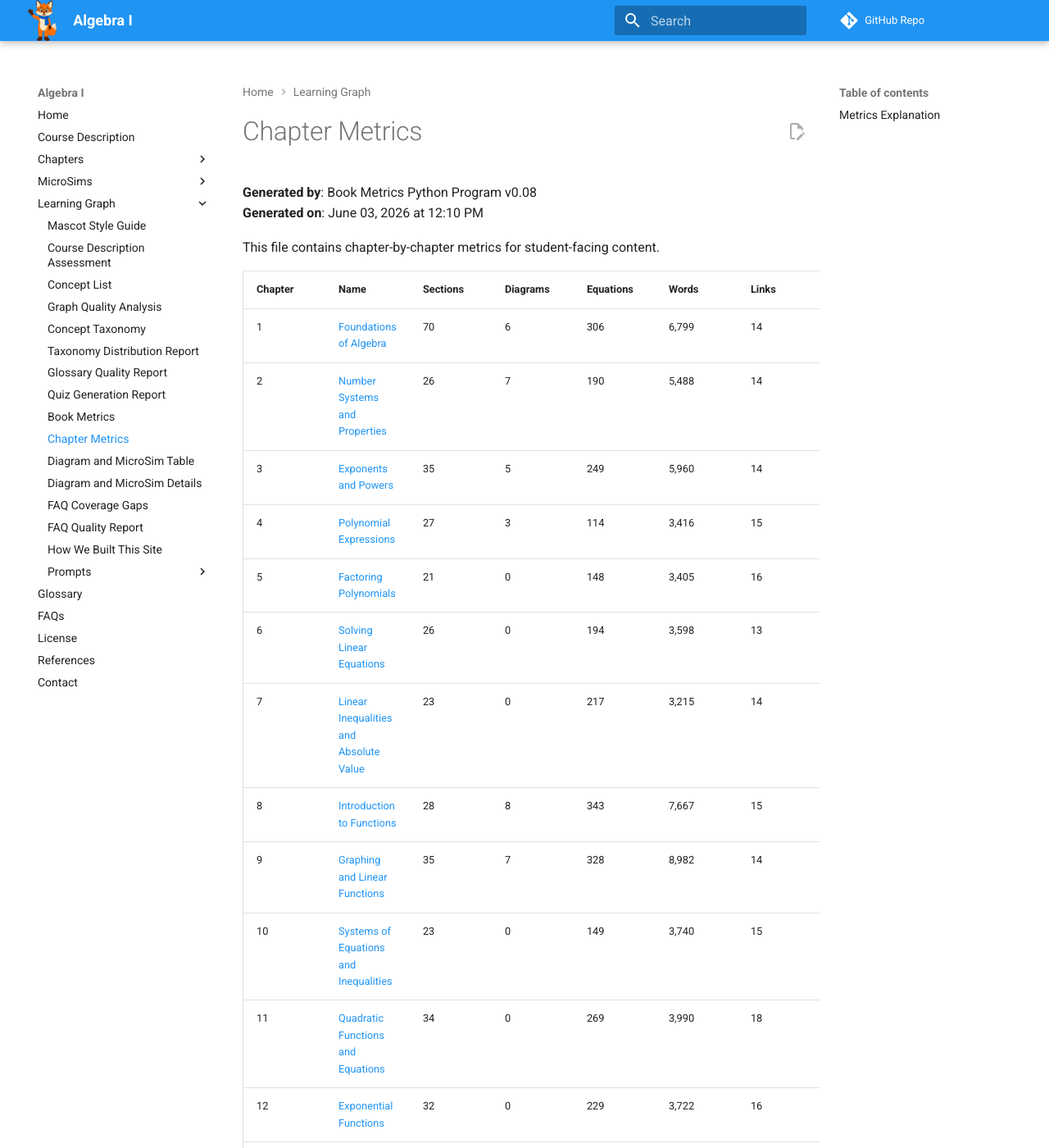
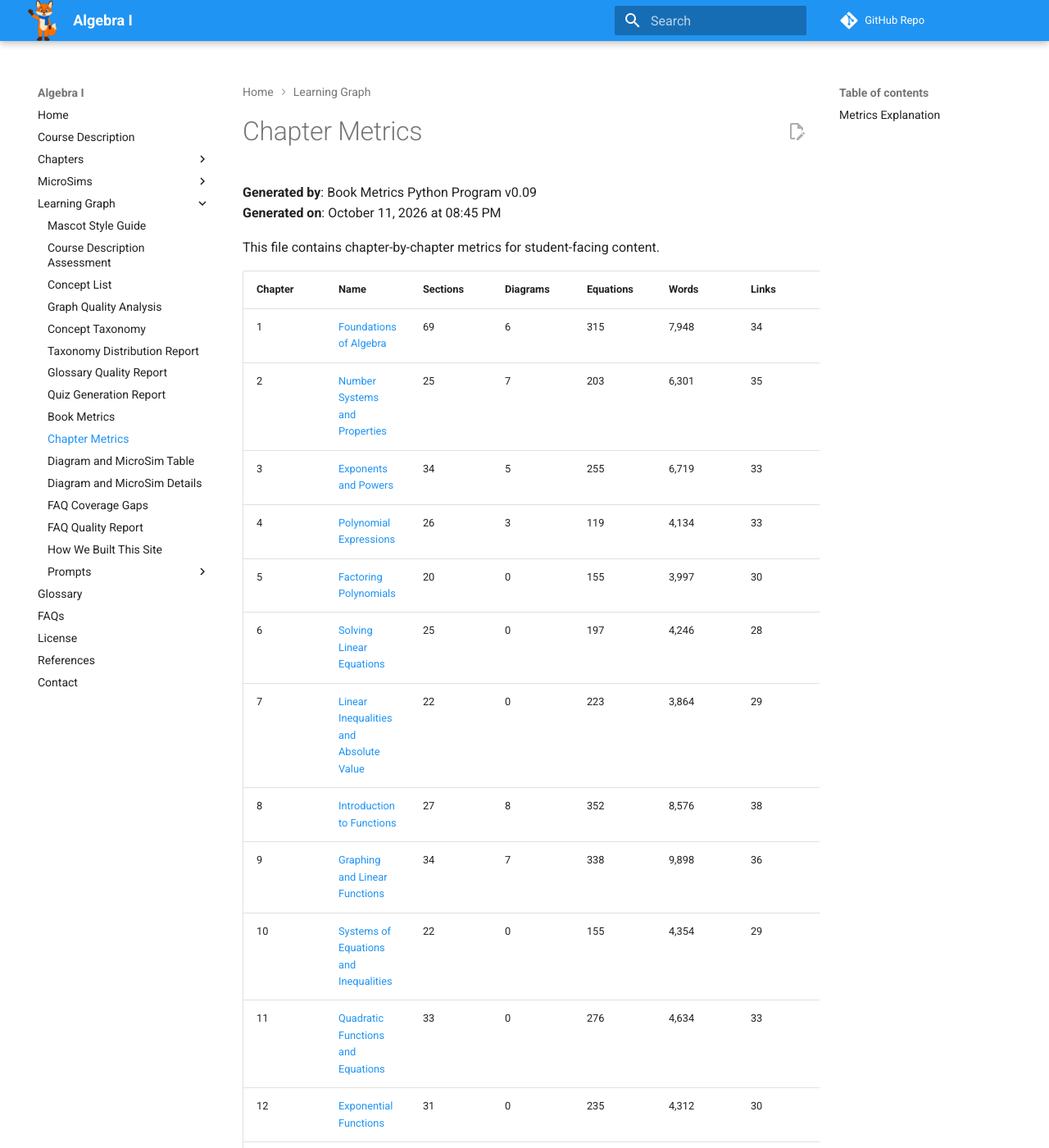
Before and after one commit to dmccreary/algebra-1, an MkDocs documentation site: the page built from docs/learning-graph/chapter-metrics.md, in a window 1280 px wide and 1400 px high. Shown: the whole window at 82% size. Built offline with MkDocs 1.6.1 and Material for MkDocs 9.7.7, drawn with Linux system fonts in a browser that asks for light colours; comment, search, counter and statistics services are not loaded; some of the changed text lies outside the part shown.

Commit message:
Regenerate book metrics and record development stage
Re-ran the book metrics generator (v0.09) after merging the mascot,
references, and MicroSim standardization work: 49 MicroSims, 13/13 chapter
references (130), 7 mascot poses, ~114K words, 490 equivalent pages.

Added extra.development_stage: Active Development to mkdocs.yml so the
required Development Stage element in the Book Composition table is no
longer flagged as "Not specified".

Co-Authored-By: Claude Sonnet 5.5 <noreply@anthropic.com>

```diff
--- a/docs/learning-graph/chapter-metrics.md
+++ b/docs/learning-graph/chapter-metrics.md
@@ -1,25 +1,25 @@
 # Chapter Metrics
 
-**Generated by**: Book Metrics Python Program v0.08
-**Generated on**: June 03, 2026 at 12:10 PM
+**Generated by**: Book Metrics Python Program v0.09
+**Generated on**: October 11, 2026 at 08:45 PM
 
 This file contains chapter-by-chapter metrics for student-facing content.
 
 | Chapter | Name | Sections | Diagrams | Equations | Words | Links | Quiz | Refs |
 |---------|------|----------|----------|-----------|-------|-------|------|------|
-| 1 | [Foundations of Algebra](../chapters/01-foundations-of-algebra/index.md) | 70 | 6 | 306 | 6,799 | 14 | 11 | 0 |
-| 2 | [Number Systems and Properties](../chapters/02-number-systems-and-properties/index.md) | 26 | 7 | 190 | 5,488 | 14 | 11 | 0 |
-| 3 | [Exponents and Powers](../chapters/03-exponents-and-powers/index.md) | 35 | 5 | 249 | 5,960 | 14 | 11 | 0 |
-| 4 | [Polynomial Expressions](../chapters/04-polynomial-expressions/index.md) | 27 | 3 | 114 | 3,416 | 15 | 11 | 0 |
-| 5 | [Factoring Polynomials](../chapters/05-factoring-polynomials/index.md) | 21 | 0 | 148 | 3,405 | 16 | 11 | 0 |
-| 6 | [Solving Linear Equations](../chapters/06-solving-linear-equations/index.md) | 26 | 0 | 194 | 3,598 | 13 | 10 | 0 |
-| 7 | [Linear Inequalities and Absolute Value](../chapters/07-linear-inequalities-and-absolute-value/index.md) | 23 | 0 | 217 | 3,215 | 14 | 10 | 0 |
-| 8 | [Introduction to Functions](../chapters/08-introduction-to-functions/index.md) | 28 | 8 | 343 | 7,667 | 15 | 10 | 0 |
-| 9 | [Graphing and Linear Functions](../chapters/09-graphing-and-linear-functions/index.md) | 35 | 7 | 328 | 8,982 | 14 | 10 | 0 |
-| 10 | [Systems of Equations and Inequalities](../chapters/10-systems-of-equations-and-inequalities/index.md) | 23 | 0 | 149 | 3,740 | 15 | 10 | 0 |
-| 11 | [Quadratic Functions and Equations](../chapters/11-quadratic-functions-and-equations/index.md) | 34 | 0 | 269 | 3,990 | 18 | 10 | 0 |
-| 12 | [Exponential Functions](../chapters/12-exponential-functions/index.md) | 32 | 0 | 229 | 3,722 | 16 | 10 | 0 |
-| 13 | [Data Analysis and Real-World Applications](../chapters/13-data-analysis-and-real-world-applications/index.md) | 56 | 0 | 298 | 5,763 | 16 | 10 | 0 |
+| 1 | [Foundations of Algebra](../chapters/01-foundations-of-algebra/index.md) | 69 | 6 | 315 | 7,948 | 34 | 11 | 10 |
+| 2 | [Number Systems and Properties](../chapters/02-number-systems-and-properties/index.md) | 25 | 7 | 203 | 6,301 | 35 | 11 | 10 |
+| 3 | [Exponents and Powers](../chapters/03-exponents-and-powers/index.md) | 34 | 5 | 255 | 6,719 | 33 | 11 | 10 |
+| 4 | [Polynomial Expressions](../chapters/04-polynomial-expressions/index.md) | 26 | 3 | 119 | 4,134 | 33 | 11 | 10 |
+| 5 | [Factoring Polynomials](../chapters/05-factoring-polynomials/index.md) | 20 | 0 | 155 | 3,997 | 30 | 11 | 10 |
+| 6 | [Solving Linear Equations](../chapters/06-solving-linear-equations/index.md) | 25 | 0 | 197 | 4,246 | 28 | 10 | 10 |
+| 7 | [Linear Inequalities and Absolute Value](../chapters/07-linear-inequalities-and-absolute-value/index.md) | 22 | 0 | 223 | 3,864 | 29 | 10 | 10 |
+| 8 | [Introduction to Functions](../chapters/08-introduction-to-functions/index.md) | 27 | 8 | 352 | 8,576 | 38 | 10 | 10 |
+| 9 | [Graphing and Linear Functions](../chapters/09-graphing-and-linear-functions/index.md) | 34 | 7 | 338 | 9,898 | 36 | 10 | 10 |
+| 10 | [Systems of Equations and Inequalities](../chapters/10-systems-of-equations-and-inequalities/index.md) | 22 | 0 | 155 | 4,354 | 29 | 10 | 10 |
+| 11 | [Quadratic Functions and Equations](../chapters/11-quadratic-functions-and-equations/index.md) | 33 | 0 | 276 | 4,634 | 33 | 10 | 10 |
+| 12 | [Exponential Functions](../chapters/12-exponential-functions/index.md) | 31 | 0 | 235 | 4,312 | 30 | 10 | 10 |
+| 13 | [Data Analysis and Real-World Applications](../chapters/13-data-analysis-and-real-world-applications/index.md) | 55 | 0 | 300 | 6,326 | 30 | 10 | 10 |
 
 ## Metrics Explanation
 
--- a/mkdocs.yml
+++ b/mkdocs.yml
@@ -198,6 +198,7 @@ extra:
   schema: https://dmccreary.github.io/intelligent-textbooks/ns/textbook/v1
   textbook_name: Algebra I
   textbook_version: "1.0"
+  development_stage: Active Development
   generator: false
   analytics:
     provider: google
```
Also changed, not shown: docs/learning-graph/book-metadata.json (+12 -11 lines), docs/learning-graph/book-metrics.json (+13 -12 lines), docs/learning-graph/book-metrics.md (+14 -12 lines).
